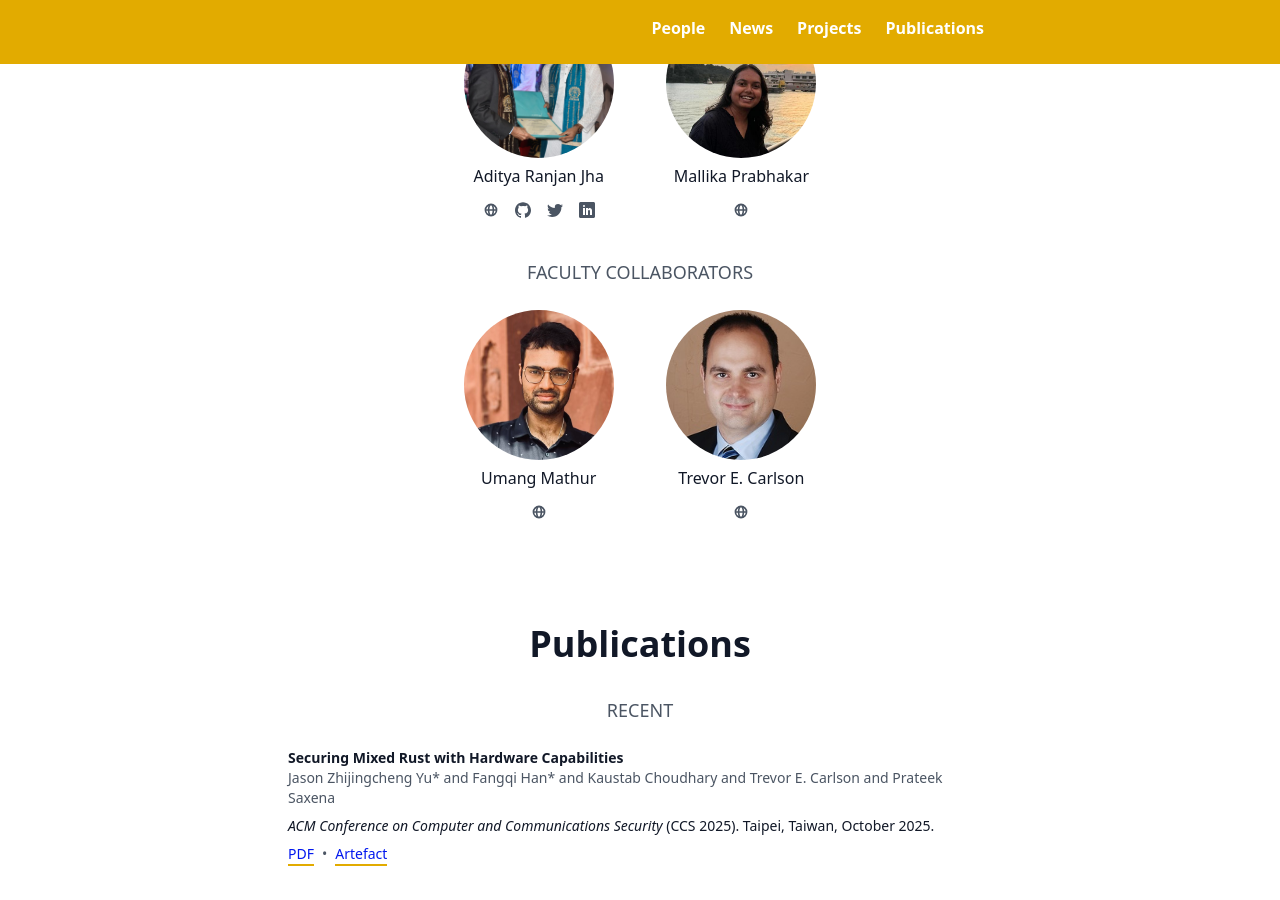
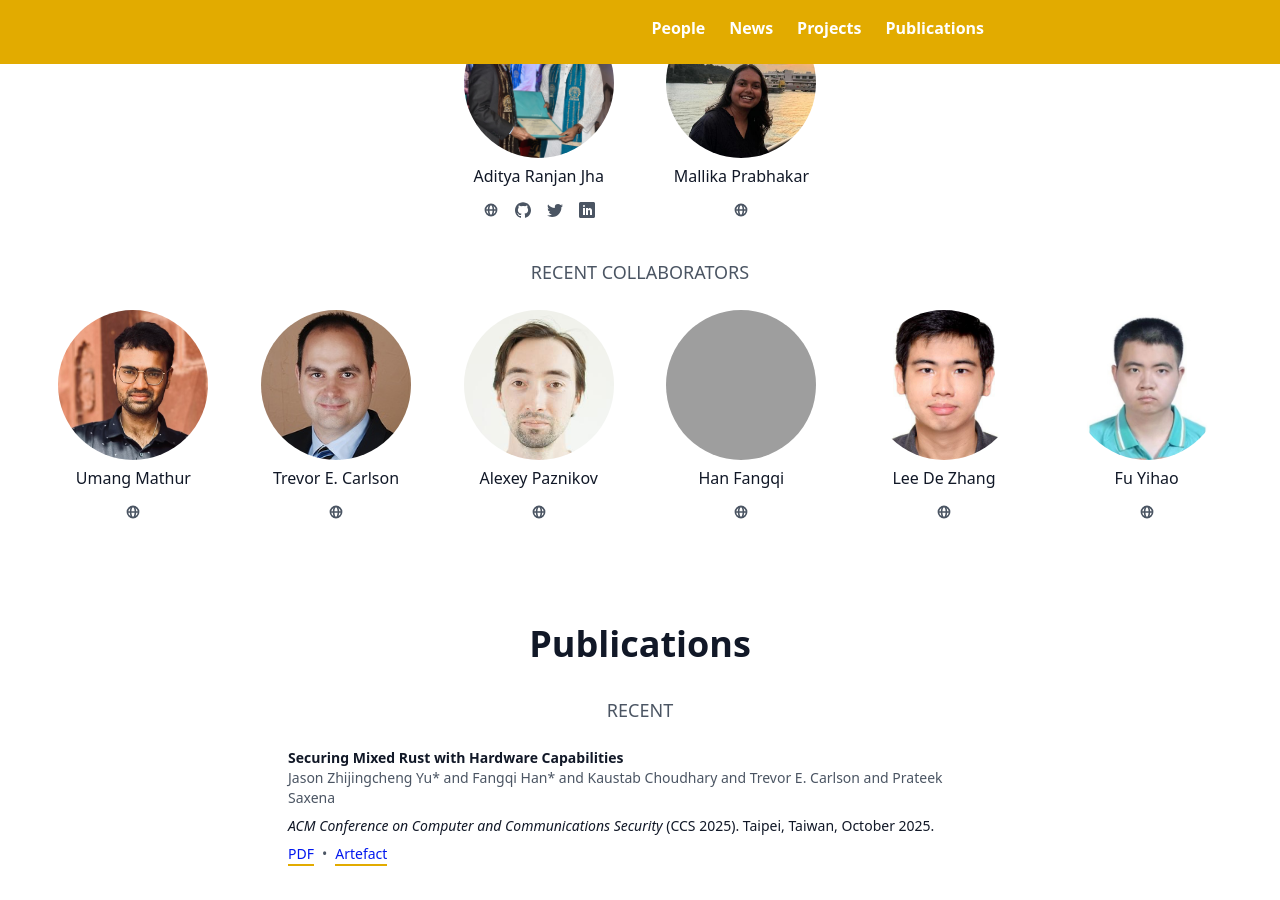
Before and after one commit to kisp-nus/kisp-nus.github.io, a Jekyll site: the page built from index.md, in a window 1280 px wide and 900 px high, scrolled down 2724 px. Built offline with Jekyll 4.4.1, drawn with Linux system fonts in a browser that asks for light colours; grey boxes are pictures that could not be loaded.

Commit message:
add all collaborators

```diff
--- a/_data/onepage/members.yml
+++ b/_data/onepage/members.yml
@@ -63,7 +63,7 @@
       image: ./assets/people/member_mallika.png
 
 
-- kind: Faculty Collaborators
+- kind: Recent Collaborators
   members:
     - name: Umang Mathur
       image: ./assets/people/Umang.png
@@ -73,20 +73,21 @@
       image: ./assets/people/trevor.png
       website: https://www.comp.nus.edu.sg/~tcarlson/
 
-# - kind: Research Collaborators
-#   members:
-#     - name: Alexey
-#       image:
-#       website:
-#     - name: Han Fangqi
-#       image:
-#       website:
-#     - name: Lee De Zhang
-#       image :
-#       website:
-#     - name: Fu Yihao
-#       image: ./assets/people/yihao.png
-#       website: https://www.linkedin.com/in/yihao-fu-6b6801263/
+    - name: Alexey Paznikov
+      image: ./assets/people/alexey.png
+      website: https://apaznikov.github.io/
+
+    - name: Han Fangqi
+      image: ./assets/people/fangqi.png
+      website:
+
+    - name: Lee De Zhang
+      image: ./assets/people/lee.png
+      website:
+
+    - name: Fu Yihao
+      image: ./assets/people/yihao.png
+      website: https://www.linkedin.com/in/yihao-fu-6b6801263/
 
 # - kind: alumni
 #   members:
```
Also changed, not shown: assets/people/alexey.png (added), assets/people/lee.png (added), 1 other file.
